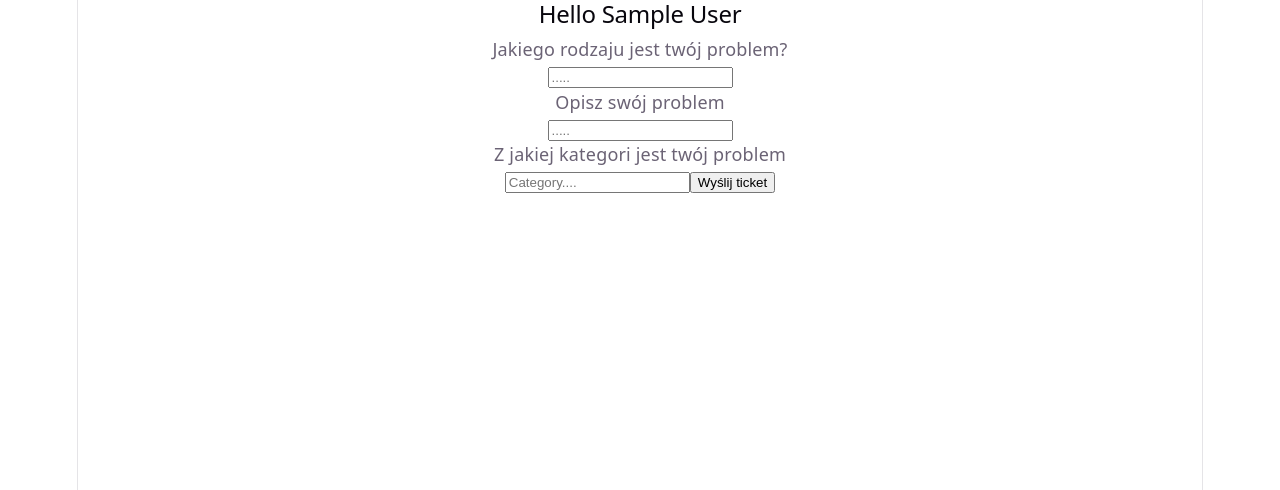
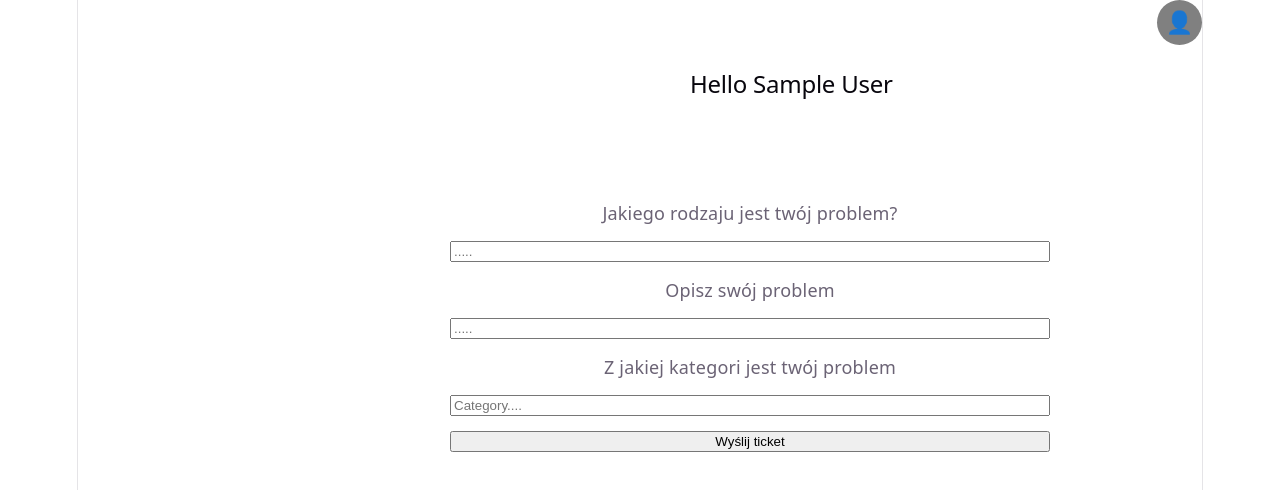
Before and after one commit to Tojt1/HelpDeskApi, a React app in the folder frontend/: page /dashboard in a window 1280 px wide. Shown: the top 490 px of the page. Built offline with nearby package versions, Linux system fonts and the light colour scheme; sample sign-in values are in the browser's storage; the HTML template or start-up script is replaced by a standard one.

Commit message:
better view for dashboard

```diff
--- a/frontend/src/components/Usermenu.css
+++ b/frontend/src/components/Usermenu.css
@@ -3,6 +3,10 @@
 }
 
 .avatar{
+    position: absolute;
+    right: 0px;
+    top: 0;
+
     width: 45px;
     height: 45px;
     border-radius: 50%;
--- /dev/null
+++ b/frontend/src/pages/Dashboard.css
@@ -0,0 +1,27 @@
+.dashboard-container{
+    display: flex;
+    flex-direction: column;
+    align-items: center;
+    justify-content: center;
+    position: relative;
+    min-height: 100vh;
+}
+
+.dasboard-container h2{
+    position: absolute;
+    top: 70px;
+    left: 690px;
+}
+
+
+.dashboard-form{
+    position: absolute;
+    width:600px;
+    flex-direction:column;
+    display:flex;
+    height: 300px;
+    gap: 15px;
+
+    left: 450px;
+    top: 200px;
+}
--- a/frontend/src/pages/Dashboard.jsx
+++ b/frontend/src/pages/Dashboard.jsx
@@ -1,5 +1,7 @@
 import {jwtDecode} from "jwt-decode";
 import {useState} from "react";
+import Usermenu from "../components/Usermenu.jsx";
+import "./Dashboard.css"
 
 function Dashboard(){
     const token = localStorage.getItem("token");
@@ -29,11 +31,14 @@ function Dashboard(){
     }
 
     return(
-        <div className={"dasboard-container"}>
+        <>
+            <Usermenu />
+
+            <div className="dasboard-container">
 
                 <h2>Hello {users.name}</h2>
 
-            <form onSubmit={SubmitDash} className="dashboard-from">
+                <form onSubmit={SubmitDash} className="dashboard-form">
 
                     <p>Jakiego rodzaju jest twój problem?</p>
                     <input
@@ -59,6 +64,7 @@ function Dashboard(){
                     <button type="submit" className="dashboard-btn">Wyślij ticket</button>
                 </form>
             </div>
+        </>
     )
 }
 
```
Lines whose indentation alone changed are shown as unchanged.
